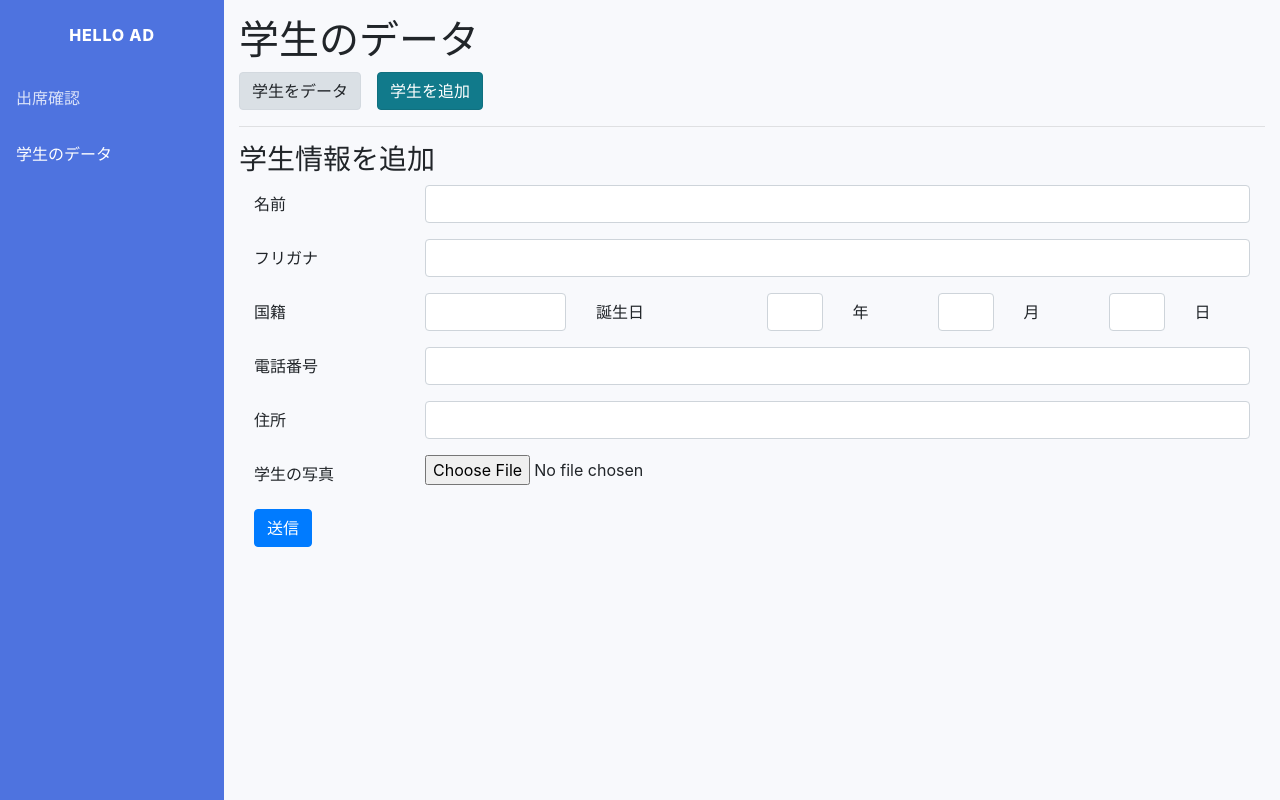
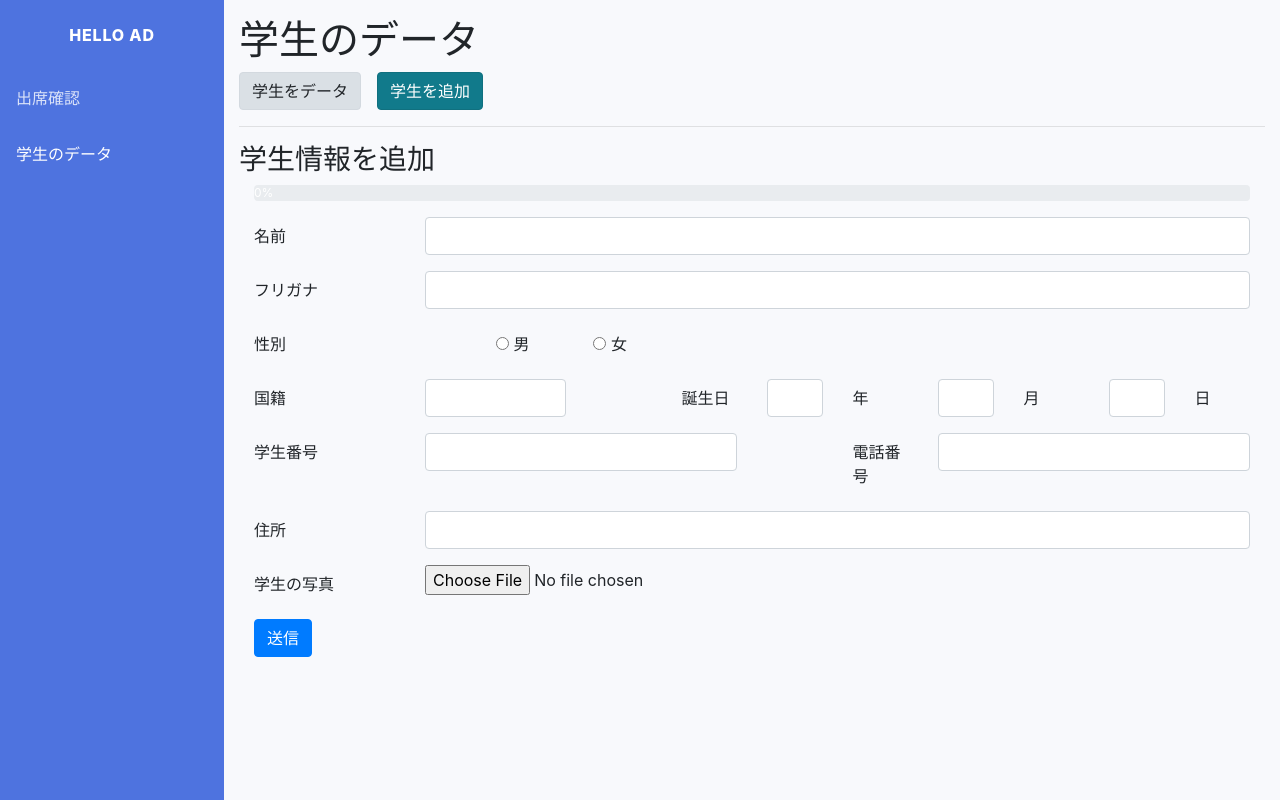
Before and after one commit to nguyennambei/student-management-system, a React (Create React App) app: page /studentdata/addstudent in a window 1280 px wide. Built offline with nearby package versions, Linux system fonts and the light colour scheme.

Commit message:
add input and function

```diff
--- a/src/components/studentData/AddStudent.js
+++ b/src/components/studentData/AddStudent.js
@@ -1,63 +1,108 @@
 import React from 'react';
+import {firebaseApp} from '../../FirebaseConfig';
 
-export default function AddStudent(){
+export default class AddStudent extends React.Component{
+    constructor(props){
+        super(props);
+        this.state={
+            progress:'0%',student_img:null,url:'',
+            student_name:'',furi_name:'',country:'',student_number:'',phone:'',address:'',
+            year:'',month:'',day:'',date:''
+        }
+        this.database = firebaseApp.database().ref('student-data');
+        this.storage = firebaseApp.storage();
+
+        this.handleChangeInput = this.handleChangeInput.bind(this);
+        this.handleChangeFiles = this.handleChangeFiles.bind(this);
+        this.handleSubmit = this.handleSubmit.bind(this);
+    }
+    handleChangeInput(e){
+        const target = e.target;
+    }
+    handleChangeFiles(e){
+
+    }
+    handleSubmit(e){
+
+    }
+
+    render(){
         return(
             <div>
             <h3>学生情報を追加</h3>
             <div className="container">
                 <form>
+                    <div class="progress mb-3">
+                        <div class="progress-bar" role="progressbar" style={{width : this.state.progress}} aria-valuenow={this.state.progress} aria-valuemin="0" aria-valuemax="100">{this.state.progress}</div>
+                    </div>
                     <div className="form-group row">
                         <label for="staticName" className="col-sm-2 col-form-label">名前</label>
                         <div className="col-sm-10">
-                        <input type="text" className="form-control" id="staticName" />
+                            <input type="text" className="form-control" id="staticName" name="student_name" value={this.state.student_name} onChange={this.handleChangeInput}/>
                         </div>
                     </div>
                     <div className="form-group row">
                         <label for="staticNameJP" className="col-sm-2 col-form-label">フリガナ</label>
                         <div className="col-sm-10">
-                        <input type="text" className="form-control" id="staticNameJP" />
+                            <input type="text" className="form-control" id="staticNameJP" name="furi_name" value={this.state.furi_name} onChange={this.handleChangeInput}/>
+                        </div>
+                    </div>
+                    <div class="form-group row">
+                        <label className="col-sm-3 col-form-label">性別</label>
+                        <div className="form-check form-check-inline col-sm-1">
+                            <input className="form-check-input" type="radio" name="gender" value="true" onChange={this.handleChangeInput}/>
+                            <label className="form-check-label" >男</label>
+                        </div>
+                        <div className="form-check form-check-inline col-sm-1">
+                            <input className="form-check-input" type="radio" name="gender" value="false" onChange={this.handleChangeInput}/>
+                            <label className="form-check-label" >女</label>
                         </div>
                     </div>
                     <div className="form-group row">
                         <label for="staticCountry" className="col-sm-2 col-form-label">国籍</label>
                         <div className="col-sm-2">
-                        <input type="text" className="form-control" id="staticCountry" />
+                            <input type="text" className="form-control" id="staticCountry" name="country" value={this.state.country} onChange={this.handleChangeInput}/>
                         </div>
-                    <label for="staticCountry" className="col-sm-2 col-form-label">誕生日</label>
+                        <label for="staticCountry" className="col-sm-1 offset-1  col-form-label">誕生日</label>
                         <div className="col-sm-1">
-                        <input type="text" className="form-control" id="staticCountry" />
+                            <input type="text" className="form-control" id="staticCountry" name="year" value={this.state.year} onChange={this.handleChangeInput}/>
                         </div>
                         <label for="staticCountry" className="col-sm-1 col-form-label">年</label>
                         <div className="col-sm-1">
-                        <input type="text" className="form-control" id="staticCountry" />
+                            <input type="text" className="form-control" id="staticCountry" name="month" value={this.state.month} onChange={this.handleChangeInput}/>
                         </div>
                         <label for="staticCountry" className="col-sm-1 col-form-label">月</label>
                         <div className="col-sm-1">
-                        <input type="text" className="form-control" id="staticCountry" />
+                            <input type="text" className="form-control" id="staticCountry" name="day" value={this.state.day} onChange={this.handleChangeInput}/>
                         </div>
                         <label for="staticCountry" className="col-sm-1 col-form-label">日</label>
                     </div>
                     <div className="form-group row">
-                    <label for="staticPhone" className="col-sm-2 col-form-label">電話番号</label>
-                    <div className="col-sm-10">
-                        <input type="text" className="form-control" id="staticPhone" />
+                        <label for="staticPhone" className="col-sm-2 col-form-label">学生番号</label>
+                        <div className="col-sm-4">
+                            <input type="text" className="form-control" id="staticPhone" name="student_number" value={this.state.student_number} onChange={this.handleChangeInput}/>
+                        </div>
+                        <label for="staticPhone" className="col-sm-1 offset-1 col-form-label">電話番号</label>
+                        <div className="col-sm-4">
+                            <input type="text" className="form-control" id="staticPhone" name = "phone" value={this.state.phone} onChange={this.handleChangeInput}/>
                         </div>
                     </div>
                     <div className="form-group row">
                         <label for="staticAddress" className="col-sm-2 col-form-label">住所</label>
                         <div className="col-sm-10">
-                        <input type="text" className="form-control" id="staticAddress" />
+                            <input type="text" className="form-control" id="staticAddress" name="address" value={this.state.address} onChange={this.handleChangeInput}/>
                         </div>
                     </div>
                     <div className="form-group row">
                         <label for="staticAvatar" className="col-sm-2 col-form-label">学生の写真</label>
                         <div className="col-sm-10">
-                        <input type="file" className="form-control-file" id="staticAvatar" />
+                            <input type="file" className="form-control-file" id="staticAvatar" name="student_img"  onChange={this.handleChangeFiles}/>
                         </div>
                     </div>
-                <button type="submit" class="btn btn-primary">送信</button>
+                    <button type="submit" class="btn btn-primary" onClick={this.handleSubmit}>送信</button>
                 </form>
             </div>
             </div>
         );
     }
+}
```
Lines whose indentation alone changed are shown as unchanged.
